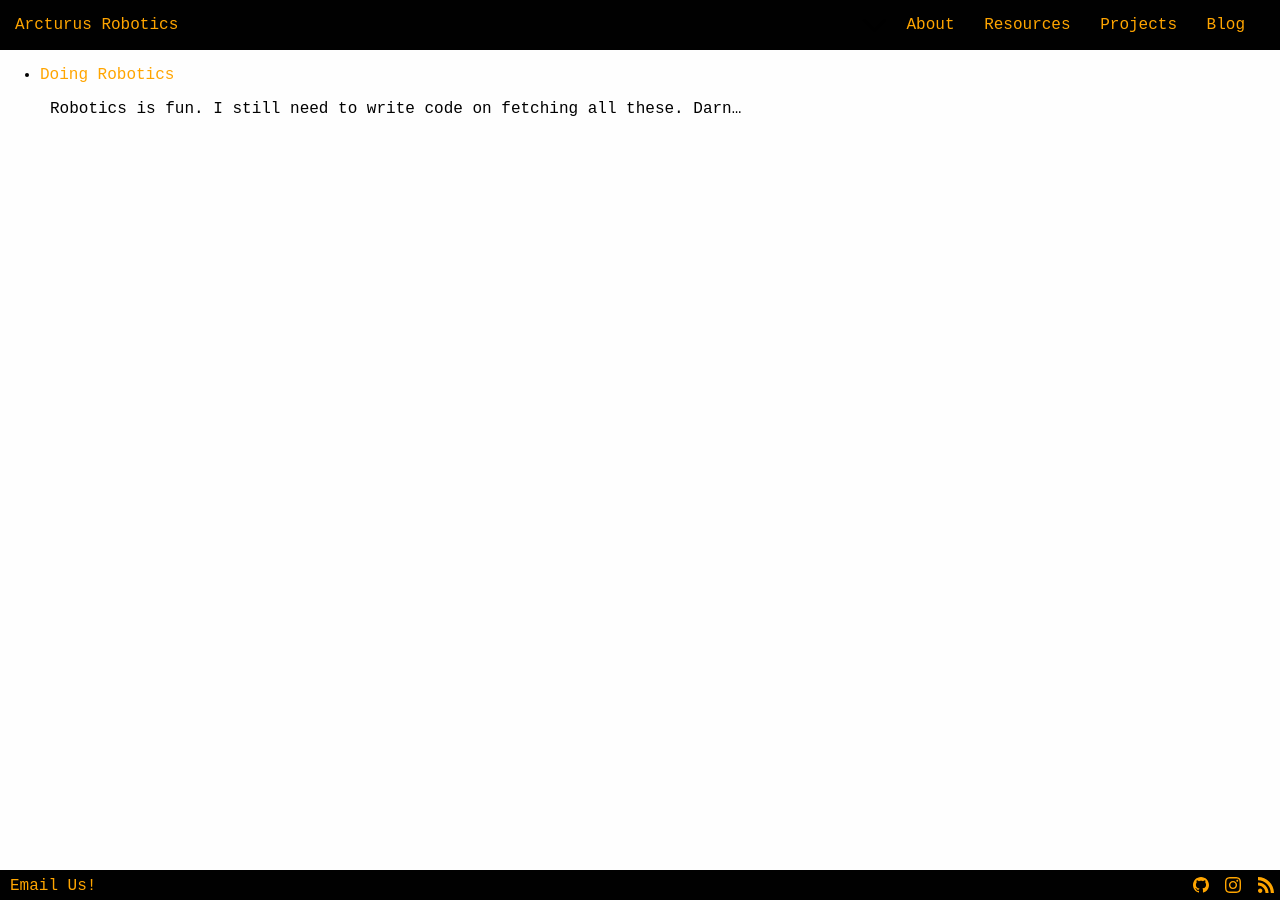
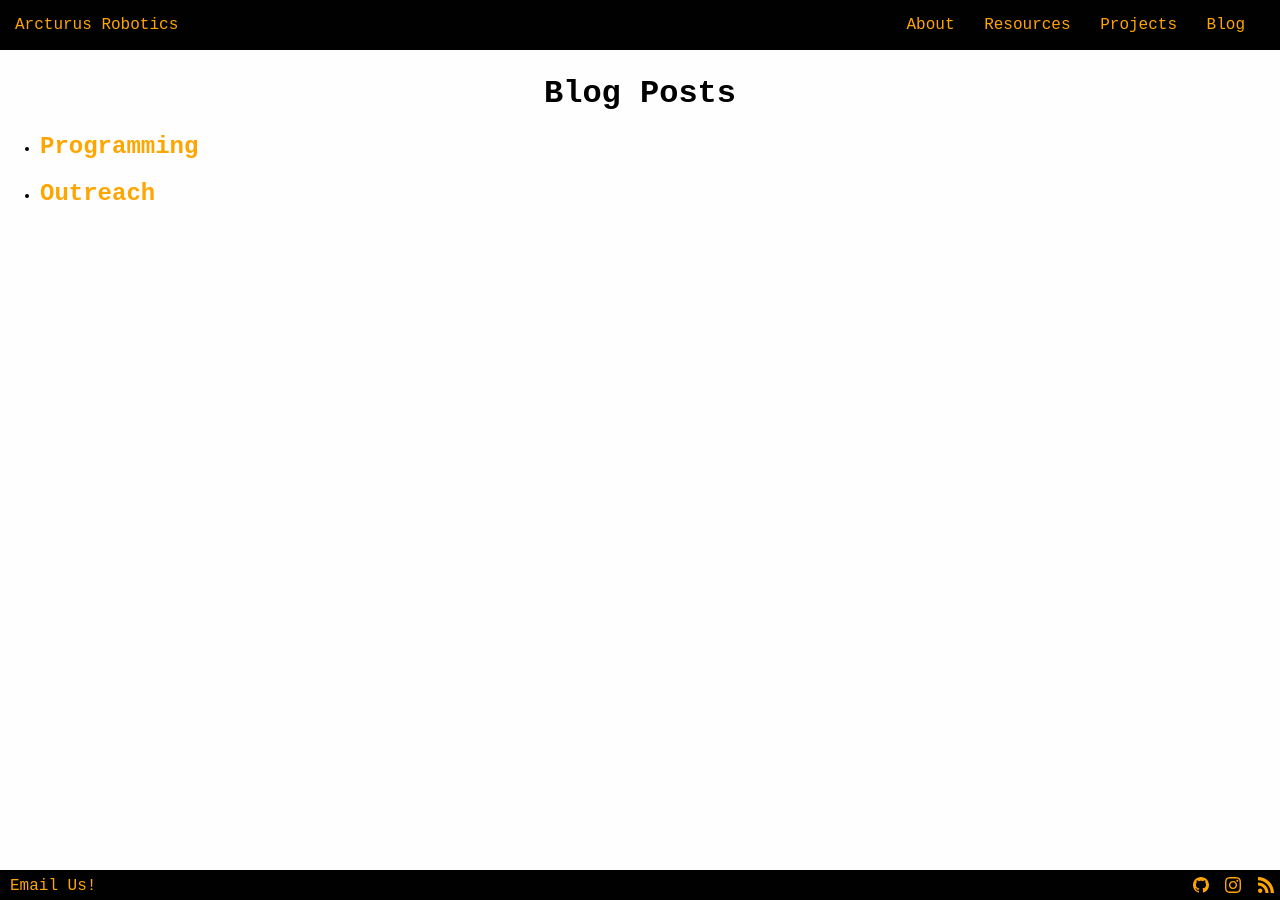
Before and after one commit to arcturus-robotics/arcturusrobotics.com, a Jekyll site: the page built from blog.html, in a window 1280 px wide. Built offline with Jekyll 4.4.1, drawn with Linux system fonts in a browser that asks for light colours.

Commit message:
The best sloppy solution (sort posts by category)

```diff
--- a/_posts/2020-02-02-test.md
+++ b/_posts/2020-02-02-test.md
@@ -3,6 +3,7 @@ layout: post
 title: Doing Robotics
 author: "???"
 publishDate: Feb 2, 2020
+categories: [Programming, Outreach]
 ---
 
 Robotics is fun. I still need to write code on fetching all these. Darn...
--- a/blog.html
+++ b/blog.html
@@ -3,11 +3,11 @@ layout: default
 title: Blog Posts
 ---
 
+<h1>Blog Posts</h1>
 <ul>
-    {% for post in site.posts %}
-        <li>
-            <a href="{{ post.url }}">{{ post.title }}</a>
-            {{ post.excerpt }}
-        </li>
-    {% endfor %}
+{% for category in site.categories %}
+    <li>
+        <h2><a href="/categories/{{ category[0] | downcase}}.html">{{ category[0] }}</a></h2>
+    </li>
+{% endfor %}
 </ul>
```
Also changed, not shown: _layouts/category.html (added, +15 -0 lines), categories/outreach.md (added, +6 -0 lines), categories/programming.md (added, +6 -0 lines).
